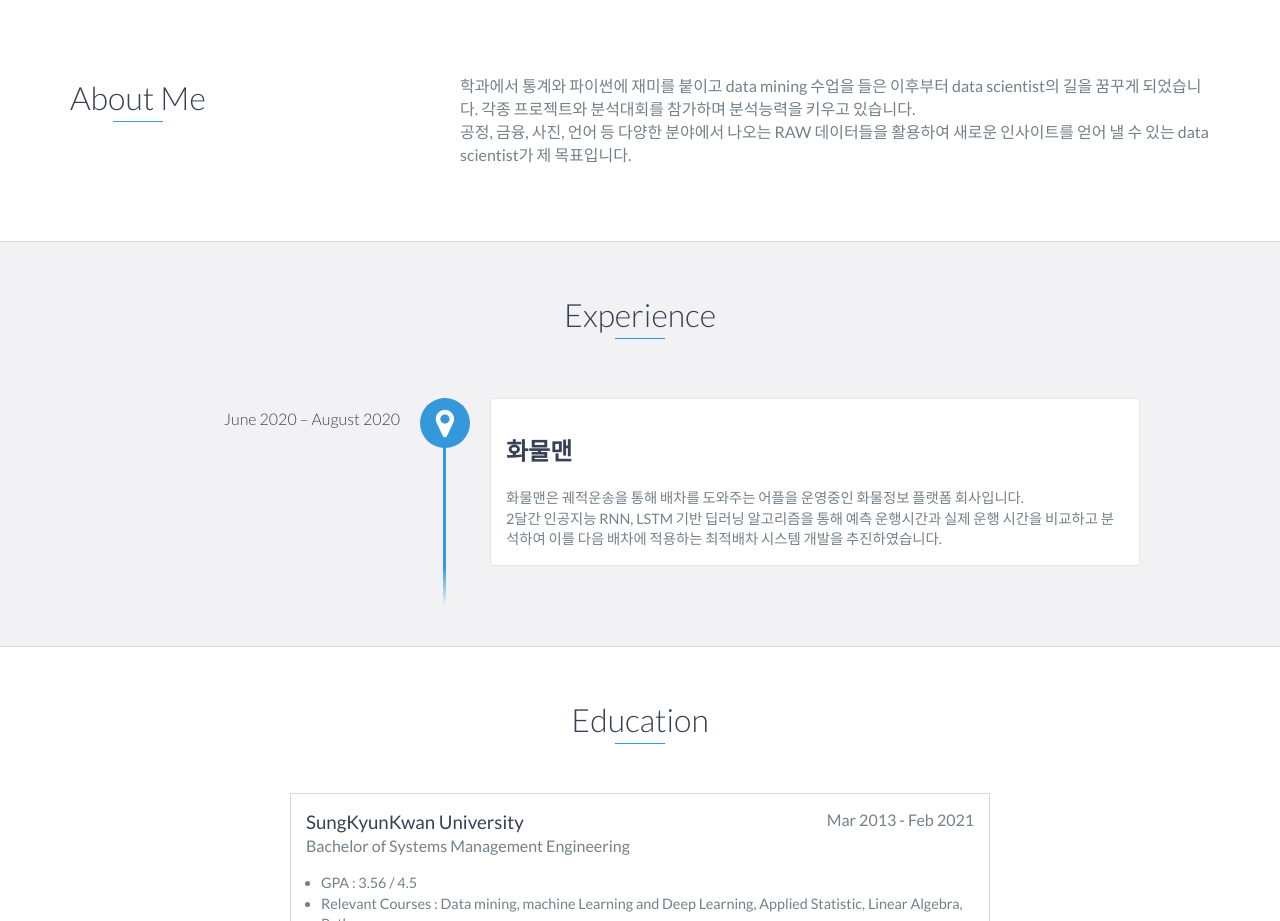
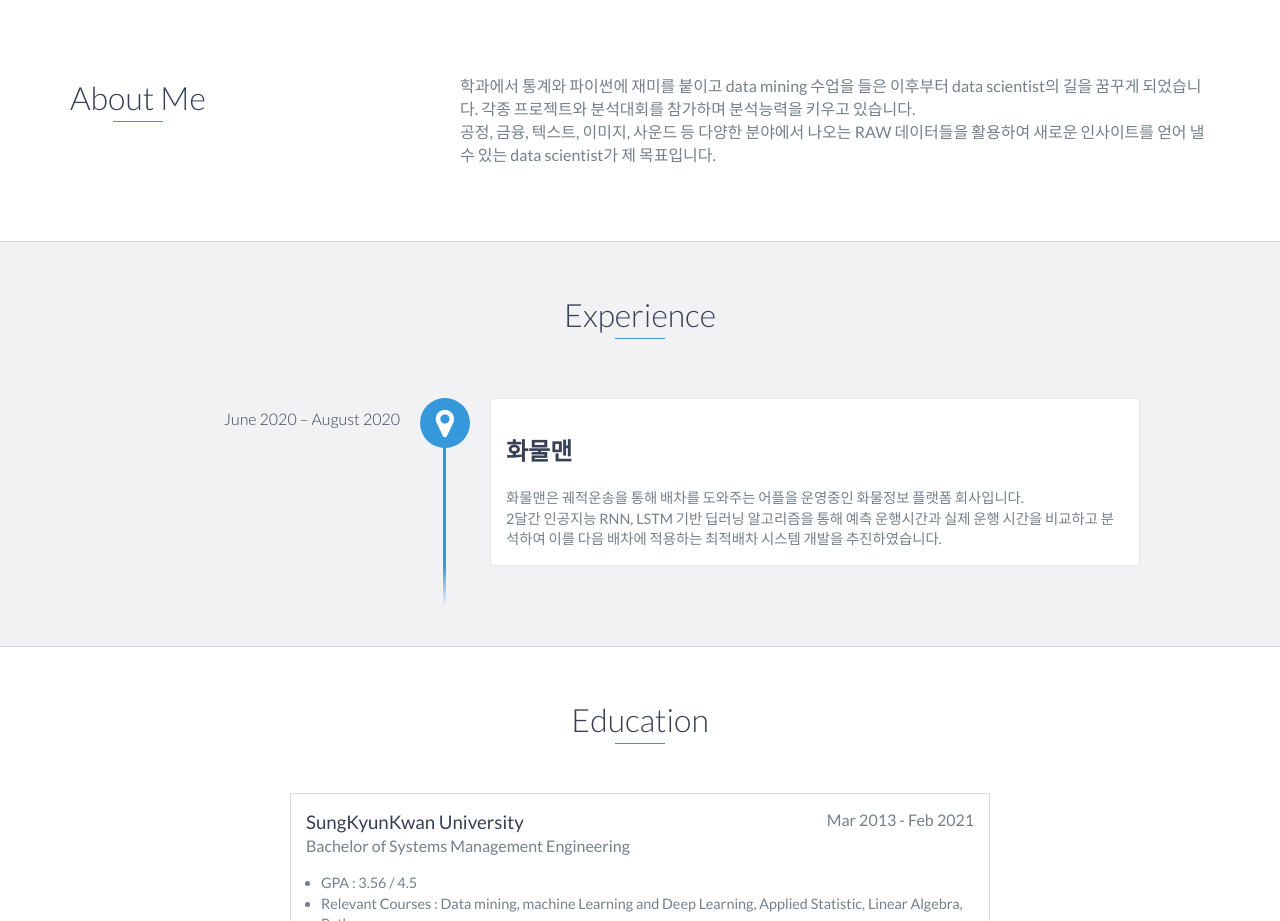
Before and after one commit to Legoons/Legoons.github.io, a website: page index.html in a window 1280 px wide. Shown: the part 800-1721 px from the top of the page. Drawn offline with nearby package versions, Linux system fonts and the light colour scheme.

Commit message:
Update index.html

```diff
--- a/index.html
+++ b/index.html
@@ -76,7 +76,7 @@
                         각종 프로젝트와 분석대회를 참가하며 분석능력을 키우고 있습니다.
                     </p>
                     <p>
-                        공정, 금융, 사진, 언어 등 다양한 분야에서 나오는 RAW 데이터들을 활용하여 새로운 인사이트를 얻어 낼 수 있는
+                        공정, 금융, 텍스트, 이미지, 사운드 등 다양한 분야에서 나오는 RAW 데이터들을 활용하여 새로운 인사이트를 얻어 낼 수 있는
                         data scientist가 제 목표입니다.
                     </p>
                 </div>
```
